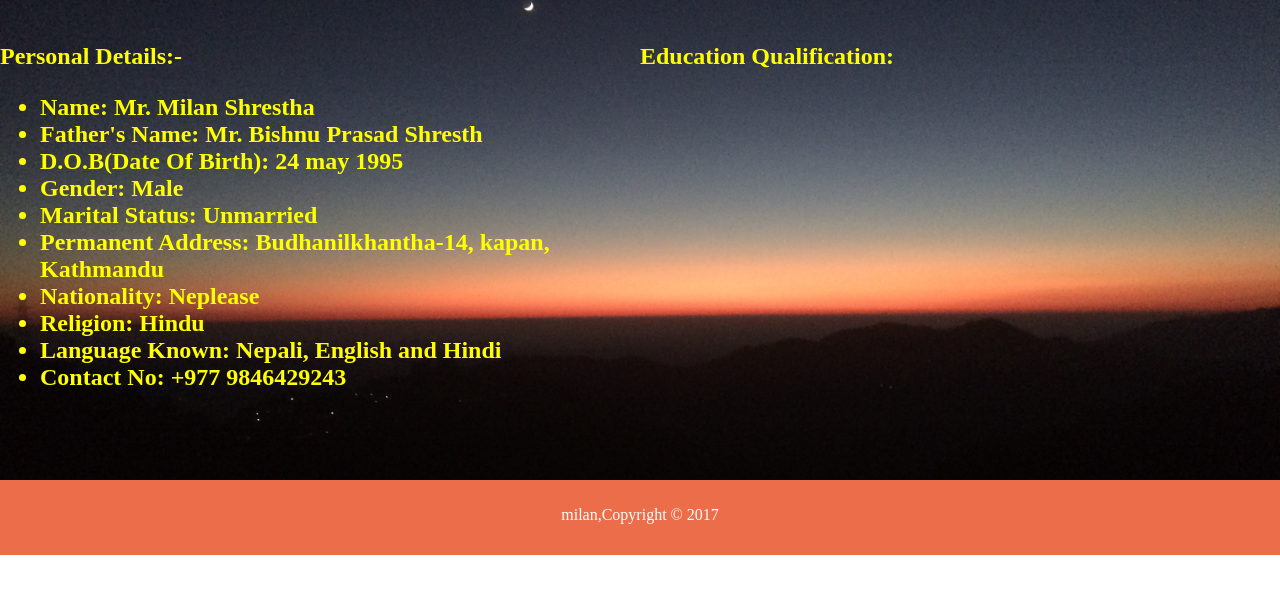
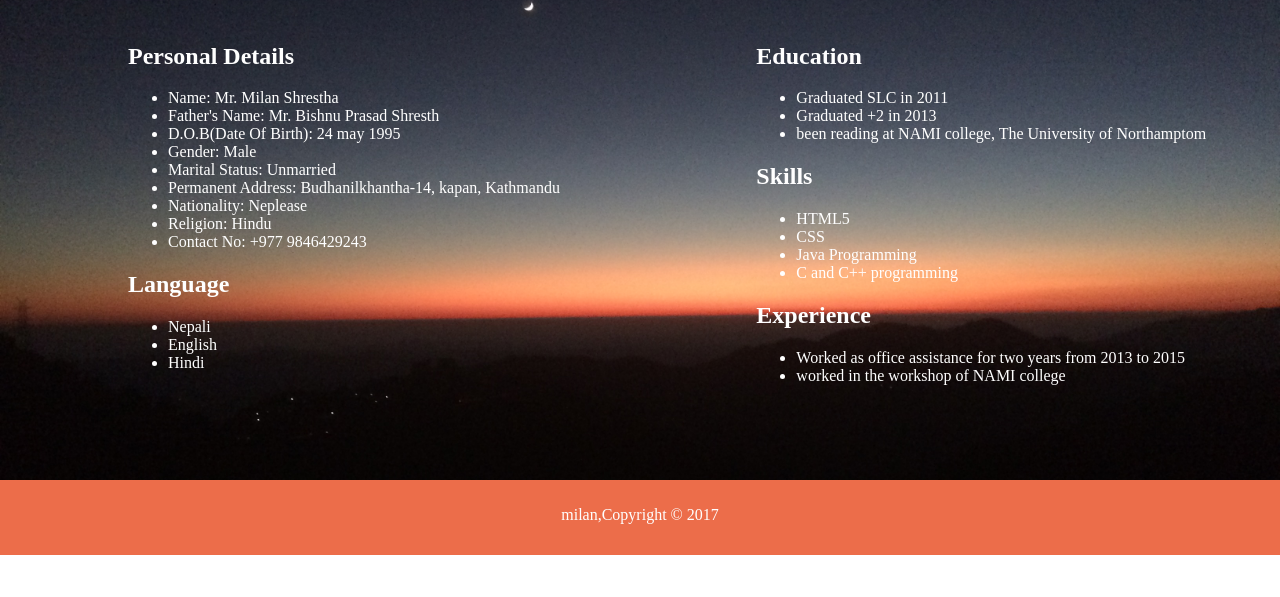
Before and after one commit to milan1423/csy1018-assign1, a plain HTML site: page cv.html in a window 1280 px wide. Shown: the part 203-800 px from the top of the page. Drawn offline with Linux system fonts and the light colour scheme.

Commit message:
modified

```diff
--- a/css/style.css
+++ b/css/style.css
@@ -80,7 +80,6 @@ header{
 
 .image img:hover {
     opacity: 1.0;
-    filter: alpha(opacity=100);
     transition: 2s;
     transform: scale(1.1,1.1);
   }
@@ -97,7 +96,7 @@ header{
 .cvsection{
   background-image: url(../image/1.JPG);
   background-size: cover;
-  color: yellow;
+  color: white;
   display: flex;
   flex-direction: column;
   width: 100%;
@@ -114,8 +113,10 @@ header{
   flex-direction: row;
 }
 .aboutme{
-  width: 50%;
+  width: 60%;
+  padding-left:10%;
 }
+
 .education{
   width: 50%;
 }
@@ -148,12 +149,25 @@ textarea{
   width: 80%;
 }
 .tel{
-  width: 50%;
+  width: 20%;
   padding: 20px;
   color: white;
 }
+.foto{
+  width: 30%;
+  padding: 20px;
+}
+.foto img{
+  height: 80%;
+  width: 80%;
+
+}
+.bio{
+  background-image: url(../image/1.JPG);
+  background-size: cover;
+  height: 592px;
+}
 footer{
-
   color:#ffffff;
   background-color:#e8491d;
   width: 100%;
--- a/cv.html
+++ b/cv.html
@@ -31,22 +31,46 @@
       </div>
       <div class="cv">
         <div class=aboutme>
-          <h2>Personal Details:-<h2>
+          <h2>Personal Details</h2>
             <ul>
-              <li>Name: Mr.  Milan Shrestha
-              <li>Father's Name: Mr. Bishnu Prasad Shresth
-              <li>D.O.B(Date Of Birth): 24 may 1995
-              <li>Gender: Male
-              <li>Marital Status: Unmarried
-              <li>Permanent Address: Budhanilkhantha-14, kapan, Kathmandu
-              <li>Nationality: Neplease
-              <li>Religion: Hindu
-              <li>Language Known: Nepali, English and Hindi
-              <li>Contact No: +977 9846429243
+              <li>Name: Mr.  Milan Shrestha</li>
+              <li>Father's Name: Mr. Bishnu Prasad Shresth</li>
+              <li>D.O.B(Date Of Birth): 24 may 1995</li>
+              <li>Gender: Male</li>
+              <li>Marital Status: Unmarried</li>
+              <li>Permanent Address: Budhanilkhantha-14, kapan, Kathmandu</li>
+              <li>Nationality: Neplease</li>
+              <li>Religion: Hindu</li>
+              <li>Contact No: +977 9846429243</li>
             </ul>
+            <h2>Language</h2>
+              <ul>
+                <li>Nepali</li>
+                <li>English</li>
+                <li>Hindi</li>
+              </ul>
           </div>
           <div class="education">
-              <h2>Education Qualification:</h2>
+              <h2>Education</h2>
+                <ul>
+                  <li>Graduated SLC in 2011</li>
+                  <li>Graduated +2 in 2013</li>
+                  <li>been reading at NAMI college, The University of Northamptom</li>
+                </ul>
+                <h2>Skills</h2>
+                  <ul>
+                    <li>HTML5</li>
+                    <li>CSS</li>
+                    <li>Java Programming</li>
+                    <li>C and C++ programming</li>
+
+                  </ul>
+                  <h2>Experience</h2>
+                  <ul>
+                    <li>Worked as office assistance for two years from 2013 to 2015</li>
+                    <li>worked in the workshop of NAMI college</li>
+                  </ul>
+
           </div>
       </div>
 
```
Also changed, not shown: bio.html (+1 -1 lines), contact.html (+3 -0 lines), image/jhanda.JPG (added).
